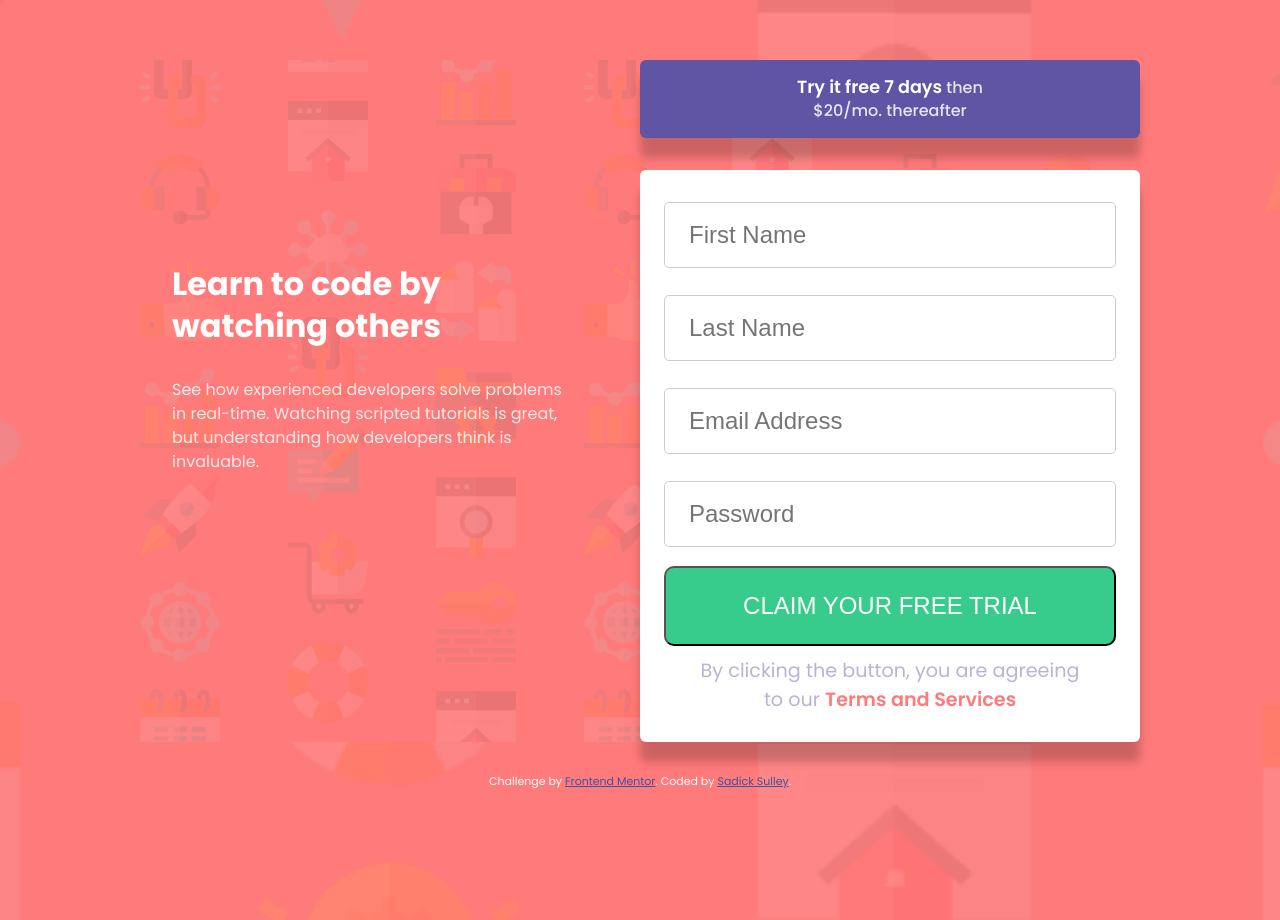
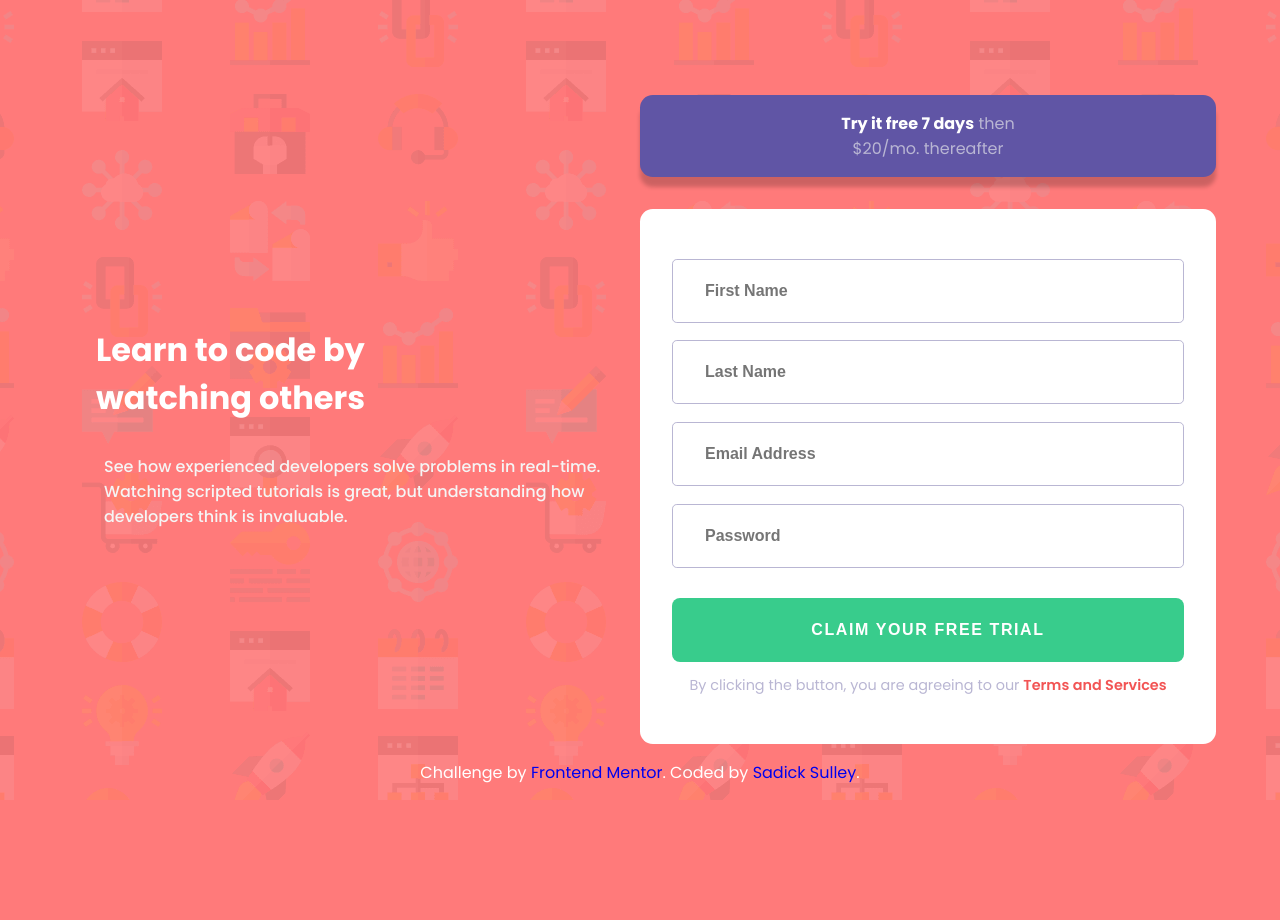
Before and after one commit to Sulley-Sadick/intro-component-with-signup-form-master, a plain HTML site: page index.html in a window 1280 px wide. After the commit the page ends 800 px from the top, so only its background shows below. Drawn offline with Linux system fonts and the light colour scheme.

Commit message:
changed some file names, styles within and some functionality

```diff
--- a/index.html
+++ b/index.html
@@ -1,57 +1,113 @@
 <!DOCTYPE html>
 <html lang="en">
   <head>
-  <meta charset="UTF-8">
-  <meta name="viewport" content="width=device-width, initial-scale=1.0"> <!-- displays site properly based on user's device -->
-
-  <link rel="icon" type="image/png" sizes="32x32" href="./images/favicon-32x32.png">
-
+    <meta charset="UTF-8" />
+    <meta name="viewport" content="width=device-width, initial-scale=1.0" />
+    <link
+      rel="icon"
+      type="image/png"
+      sizes="32x32"
+      href="./images/favicon-32x32.png"
+    />
     <title>Frontend Mentor | Intro component with sign up form</title>
-  <link rel="stylesheet" href="/intro-component.css">
+    <link rel="stylesheet" href="./styles.css" />
   </head>
   <body>
     <main class="wrapper">
       <div class="intro-container">
         <div class="intro-col text-content">
-        <h1 class="title">  Learn to code by <br> watching others</h1>
-          <p class="desc">See how experienced developers solve problems in real-time. Watching scripted tutorials is great, but understanding how developers think is invaluable. </p>
+          <h1 class="title">
+            Learn to code by <br />
+            watching others
+          </h1>
+          <p class="desc">
+            See how experienced developers solve problems in real-time. Watching
+            scripted tutorials is great, but understanding how developers think
+            is invaluable.
+          </p>
         </div>
         <div class="form-container">
           <div class="button">
-          <p> Try it free 7 days<span> then<br> $20/mo. thereafter</span></p>
+            <p>
+              Try it free 7 days<span>
+                then<br />
+                $20/mo. thereafter</span
+              >
+            </p>
           </div>
           <div class="intro-col form-content">
             <form action="#">
               <div class="input-box">
-            <input type="text" name="name" id="#" placeholder="First Name" required>
+                <input
+                  type="text"
+                  name="name"
+                  id="firstname"
+                  placeholder="First Name"
+                  required
+                  autocomplete="username"
+                  class="firstName-error"
+                />
+                <p class="firstname-error-message">
+                  First Name cannot be empty
+                </p>
               </div>
               <div class="input-box">
-            <input type="text" name="name" id="#" placeholder="Last Name" required>
+                <input
+                  type="text"
+                  name="name"
+                  id="lastname"
+                  placeholder="Last Name"
+                  required
+                  autocomplete="name"
+                  class="lastname-error"
+                />
+                <p class="lastname-error-message">Last Name cannot be empty</p>
               </div>
               <div class="input-box">
-            <input type="email" name="email id="#" placeholder="Email Address" required>
+                <input
+                  type="email"
+                  name="email"
+                  id="email"
+                  class="email-error"
+                  placeholder="Email Address"
+                  autocomplete="email"
+                  required
+                />
+                <p class="email-error-message">Looks like this is not email</p>
               </div>
               <div class="input-box">
-            <input type="password" name="password id="#" placeholder="Password" required>
+                <input
+                  type="password"
+                  name="password"
+                  id="password"
+                  placeholder="Password"
+                  required
+                  autocomplete="current-password"
+                  class="password-error"
+                />
+                <p class="password-error-message">Password cannot be empty</p>
               </div>
-          <input type="submit" value="Claim your free trial">
+              <button type="button" class="submit-btn" id="submit-button">
+                Claim your free trial
+              </button>
             </form>
-        <p>By clicking the button, you are agreeing to our <span class="red">Terms and Services</span></p>
+            <p class="conditions">
+              By clicking the button, you are agreeing to our
+              <a href="#" class="anchor-link">Terms and Services</a>
+            </p>
           </div>
         </div>
       </div>
     </main>
 
-
-
-
-
-
     <footer>
       <p class="attribution">
-      Challenge by <a href="https://www.frontendmentor.io?ref=challenge" target="_blank">Frontend Mentor</a>.
-      Coded by <a href="#">Sadick Sulley</a>.
+        Challenge by
+        <a href="https://www.frontendmentor.io?ref=challenge" target="_blank"
+          >Frontend Mentor</a
+        >. Coded by <a href="#">Sadick Sulley</a>.
       </p>
     </footer>
+    <script src="./script.js"></script>
   </body>
 </html>
--- a/intro-component.css
+++ /dev/null
@@ -1,224 +0,0 @@
-@import url('https://fonts.googleapis.com/css2?family=Inter:ital,opsz,wght@0,14..32,100..900;1,14..32,100..900&family=Lexend+Deca:wght@100..900&family=Oswald:wght@200..700&family=Poppins:ital,wght@0,100;0,200;0,300;0,400;0,500;0,600;0,700;0,800;0,900;1,100;1,200;1,300;1,400;1,500;1,600;1,700;1,800;1,900&display=swap');
-
-
-:root{
-
-    /* colors */
-    --main-body-color: hsl(0, 100%, 74%);
-    --form-button-color: hsl(154, 59%, 51%);
-    --trial-button-color: hsl(248, 32%, 49%);
-    --border-focus-color: hsl(249, 10%, 26%);
-    --border-color: hsl(246, 26%, 77%);
-    --heading-color: hsl(50, 50%, 100%);
-    --paragraph-color: hsla(0, 0%, 100%, 0.842);
-    /* end of colors */
-
-    /* fonts */
-    --font-family: 'Poppins', sans-serif;
-    --font-size-body: 16px;
-    --font-weight-500: 500;
-    --font-weight-600: 600;
-    --font-weight-700: 700;
-    /* end of fonts */
-
-    --box-shadow: 0px 20px 10px rgba(0,  0, 0, 0.2);
-}
-
-/* resets */
-*{
-    box-sizing: border-box;
-    margin: 0;
-    padding: 0;
-}
-
-h1, h2, h3, p{
-    line-height: 1.3;
-}
-
-
-body{
-    min-height: 100dvh;
-    font-family: var(--font-family);
-    font-size: var(--font-size-body);
-    background: url(/images/bg-intro-mobile.png), var(--main-body-color);
-    background-repeat: no-repeat;
-    background-position: center;
-    background-size: cover;
-    text-align: center;
-    color: var(--heading-color);
-    margin: 3.75rem 1rem;
-}
-
-.wrapper{
-    width: 100%;
-    max-width: 600px;
-    margin-inline: auto;
-}
-
-.title{
-    margin-bottom: 1rem;
-}
-
-.desc{
-    line-height: 1.5;
-    color: var(--paragraph-color);
-    margin-bottom: 4rem;
-}
-
-.button{
-    padding: 1rem 2rem;
-    max-width: 500px;
-    width: 100%;
-    background-color: var(--trial-button-color);
-    margin-inline: auto;
-    color: var(--heading-color);
-    font-size: 1.1rem;
-    box-shadow: var(--box-shadow);
-    border-radius: 6px;
-    cursor: pointer;
-    font-weight: var(--font-weight-600);
-}
-
-.button{
-    margin-bottom: 2rem;
-}
-
-.button:hover{
-    background-color: hsla(248, 76%, 64%, 0.959);
-}
-.button span{
-    color: var(--paragraph-color);
-    font-size: var(--font-size-body);
-    font-weight: var(--font-weight-500);
-}
-
-.form-content{
-    width: 100%;
-    max-width: 500px;
-    background-color: var(--heading-color);
-    padding: 1rem 1.5rem;
-    border-radius: 6px;
-    box-shadow: var(--box-shadow);
-    margin-inline: auto;
-}
-
-.form-content form{
-    width: 100%;
-}
-
-.form-content .input-box{
-    height: 45px;
-    width: 100%;
-    margin-bottom: 3rem;
-    padding-top: 1rem;
-}
-.input-box input{
-    width: 100%;
-    height: 45px;
-    padding: 2rem 0 2rem 1.5rem;
-    border-radius: 5px;
-    border: 1px solid #ccc;
-    color: black;
-    font-size: 1.5rem;
-    font-weight: var(--font-weight-500);
-    /* outline: 1px solid #ccc; */
-}
-
-input:user-valid{
-    outline: 1px solid var(--form-button-color);
-}
-
-input:user-invalid{
-    outline: 1px solid var(--main-body-color);
-}
-
-
-.form-content input[type="submit"]{
-    width: 100%;
-    text-transform: uppercase;
-    padding: 1.5rem 2rem;
-    color: var(--heading-color);
-    background-color: var(--form-button-color);
-    font-weight: var(--font-weight-500);
-    font-size: 1.5rem;
-    border-radius: 10px;
-    margin-top: 0.5rem;
-    cursor: pointer;
-}
-
-.form-content input[type="submit"]:hover{
-    background-color: hsl(155, 88%, 36%);
-}
-
-
-.form-content p{
-    color: var(--border-color);
-    font-size: 1.2rem;
-    margin: .7rem 2rem;
-    line-height: 1.5;
-}
-
-.form-content p span{
-    color: var(--main-body-color);
-    font-weight: var(--font-weight-600);
-    cursor: pointer;
-}
-
-.form-content p span:hover{
-    text-decoration: underline;
-}
-
-.attribution
-    {
-    margin: 2rem 0;
-    font-size: 11px; text-align: center;
-}
-.attribution a {
-    color: hsl(228, 45%, 44%);
-}
-
-
-@media (min-width: 40em) {
-    .wrapper{
-        display: flex;
-        align-items: center;
-        max-width: 1000px;
-        width: 100%;
-        background: url(/images/bg-intro-desktop.png), var(--main-body-color);
-        margin-inline: auto;
-    }
-
-    .intro-container{
-        display: flex;
-        align-items: center;
-    }
-
-    .intro-container > *{
-        flex-basis: 50%;
-        gap: 2rem;
-    }
-    .text-content .title, .desc{
-        text-align: left;
-    }
-
-    .text-content .title{
-        font-size: 2rem;
-        margin-bottom: 2rem;
-    }
-
-    .form-content{
-        max-width: 700px;
-    }
-
-    .desc{
-        margin-right: 2rem;
-    }
-
-    .text-content{
-        /* border: 2px solid #00f; */
-        margin-top: 3rem 0;
-        padding: 1.5rem 2rem;
-    }
-
-
-}
--- /dev/null
+++ b/styles.css
@@ -0,0 +1,245 @@
+/* imported fonts */
+@import url("https://fonts.googleapis.com/css2?family=Poppins:ital,wght@0,100;0,200;0,300;0,400;0,500;0,600;0,700;0,800;0,900;1,100;1,200;1,300;1,400;1,500;1,600;1,700;1,800;1,900&display=swap");
+
+/* root */
+:root {
+  /* Primary colors */
+  ---primary-red: #ff7a7a;
+  ---primary-green: #38cc8c;
+  ---white: #fff;
+
+  /* error color */
+  ---error-color: #f25454;
+
+  /* Accent color */
+  ---accent-blue: #6055a5;
+
+  /* Neutral colors*/
+  ---neutral-dark-blue: #3e3c49;
+  ---neutral-grayish-blue: #b9b6d3;
+
+  /* Typography */
+  ---font-family: "Poppins";
+  ---font-size-body: 1rem;
+  ---font-weight-400: 400;
+  ---font-weight-500: 500;
+  ---font-weight-600: 600;
+  ---font-weight-700: 700;
+}
+
+/* universal selector */
+* {
+  box-sizing: border-box;
+  margin: 0;
+  padding: 0;
+}
+
+/* preset */
+a {
+  text-decoration: none;
+}
+
+/* body styles */
+body {
+  font-family: var(---font-family);
+  font-weight: var(---font-weight-400);
+  font-size: var(---font-size-body);
+  background: url(./images/bg-intro-mobile.png) no-repeat center fixed
+    var(---primary-red);
+  color: var(---white);
+  display: flex;
+  flex-direction: column;
+  justify-content: center;
+  align-items: center;
+  min-height: 100vh;
+  text-align: center;
+  padding: 1rem;
+}
+
+/* title styles */
+.title {
+  color: var(---white);
+  font-weight: var(---font-weight-700);
+  margin: 5rem 0 2rem 0;
+}
+
+/* desc styles */
+.desc {
+  font-weight: var(---font-weight-500);
+  color: #f5f5f5;
+  padding-inline: 0.5rem;
+}
+
+/* button styles */
+.button {
+  font-weight: var(---font-weight-700);
+  background-color: var(---accent-blue);
+  max-width: 25rem;
+  margin: 5rem auto 2rem auto;
+  padding: 1rem;
+  border-radius: 0.8rem;
+  box-shadow: 0 10px 4px rgba(0, 0, 0, 0.2);
+  cursor: pointer;
+}
+/* buttton hover state */
+.button:hover {
+  background-color: #796fb9d7;
+}
+
+/* button span styles */
+.button span {
+  color: var(---neutral-grayish-blue);
+  font-weight: var(---font-weight-400);
+}
+
+/* form content */
+.form-content {
+  max-width: 25rem;
+  background-color: var(---white);
+  color: var(---neutral-dark-blue);
+  padding: 1.2rem 1.5rem;
+  border-radius: 0.8rem;
+  margin: 0 auto 1rem auto;
+}
+
+/* input box styles */
+.input-box {
+  margin: 1.1rem auto;
+}
+
+/* input box input styles */
+.input-box input {
+  font-weight: var(---font-weight-600);
+  font-size: var(---font-size-body);
+  height: 4rem;
+  width: 100%;
+  border: 0.5px solid var(---neutral-grayish-blue);
+  border-radius: 0.3rem;
+  padding: 1rem 0 1rem 2rem;
+}
+/* input focus mode */
+.input-box input:focus {
+  outline: 0.5px solid var(---neutral-grayish-blue);
+}
+
+/*to be used dynamically using javascript */
+.firstname-error-message,
+.lastname-error-message,
+.email-error-message,
+.password-error-message {
+  text-align: right;
+  color: var(---error-color);
+  font-style: italic;
+  font-size: 0.9rem;
+  margin: 0.5rem 0 1rem 0;
+  display: none;
+}
+
+/* when the error is active  */
+.active {
+  display: block;
+}
+
+/*to be used dynamically using javascript */
+.main-error {
+  background: url(./images/icon-error.svg) no-repeat center right 7%;
+  border: 1.5px solid var(---error-color) !important;
+}
+
+/* email invalid placeholder color */
+.email.error-active::placeholder {
+  color: var(---error-color);
+}
+
+/* button styles */
+.submit-btn {
+  width: 100%;
+  font-weight: var(---font-weight-700);
+  font-size: var(---font-size-body);
+  background-color: var(---primary-green);
+  color: var(---white);
+  border: none;
+  border-radius: 0.5rem;
+  text-transform: uppercase;
+  margin: 0.8rem 0;
+  padding: 1.5rem 0 1.5rem 0;
+  line-height: 1rem;
+  letter-spacing: 0.1rem;
+  cursor: pointer;
+}
+
+/* submit button hover effect */
+.submit-btn:hover {
+  background-color: #38cc8ccd;
+}
+
+/* conditions styles */
+.conditions {
+  color: var(---neutral-grayish-blue);
+  font-size: 0.9rem;
+  padding: 0 1rem;
+}
+
+/* anchor link styles */
+.anchor-link {
+  color: var(---error-color);
+  font-weight: var(---font-weight-600);
+}
+
+/* anchor link hover effect */
+.anchor-link:hover {
+  text-decoration: underline;
+}
+
+/* MEDIA QUERY(tablet and medium screen) */
+@media (min-width: 40rem) {
+  /* button and form-content width */
+  .button,
+  .form-content {
+    max-width: 30rem;
+  }
+  /* desc styles */
+  .desc {
+    padding-inline: 0.5rem;
+  }
+}
+
+/* MEDIA QUERY(desktop and large screens) */
+@media (min-width: 64rem) {
+  /* body styles */
+  body {
+    padding: 0;
+    background: url(./images/bg-intro-desktop.png) no-repeat fixed center
+      var(---primary-red);
+  }
+
+  /* intro container styles */
+  .intro-container {
+    display: grid;
+    grid-template-columns: repeat(2, minmax(0, 1fr));
+    align-items: center;
+    margin: 0 1rem;
+  }
+
+  /* text-content styles */
+  .text-content {
+    text-align: left;
+    margin-left: 5rem;
+  }
+
+  /* button and form-content styles */
+  .button,
+  .form-content {
+    max-width: 40rem;
+    margin-right: 3rem;
+  }
+  /* form content styles */
+  .form-content {
+    padding: 2rem;
+  }
+
+  /* condition styles */
+  .conditions {
+    margin-bottom: 1rem;
+  }
+}
```
Also changed, not shown: script.js (added, +38 -0 lines), 3 other files. Lines whose indentation alone changed are shown as unchanged.
